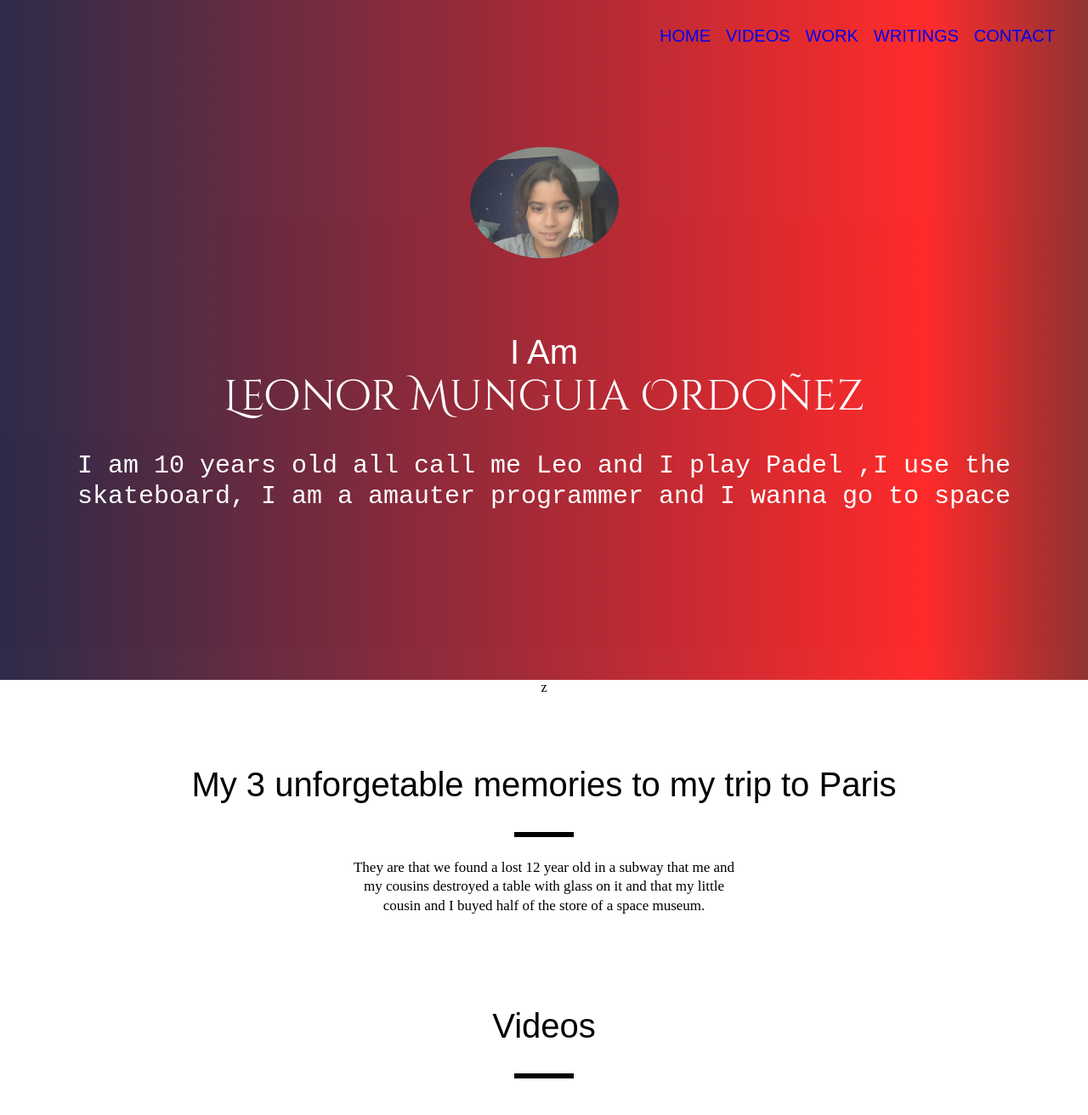
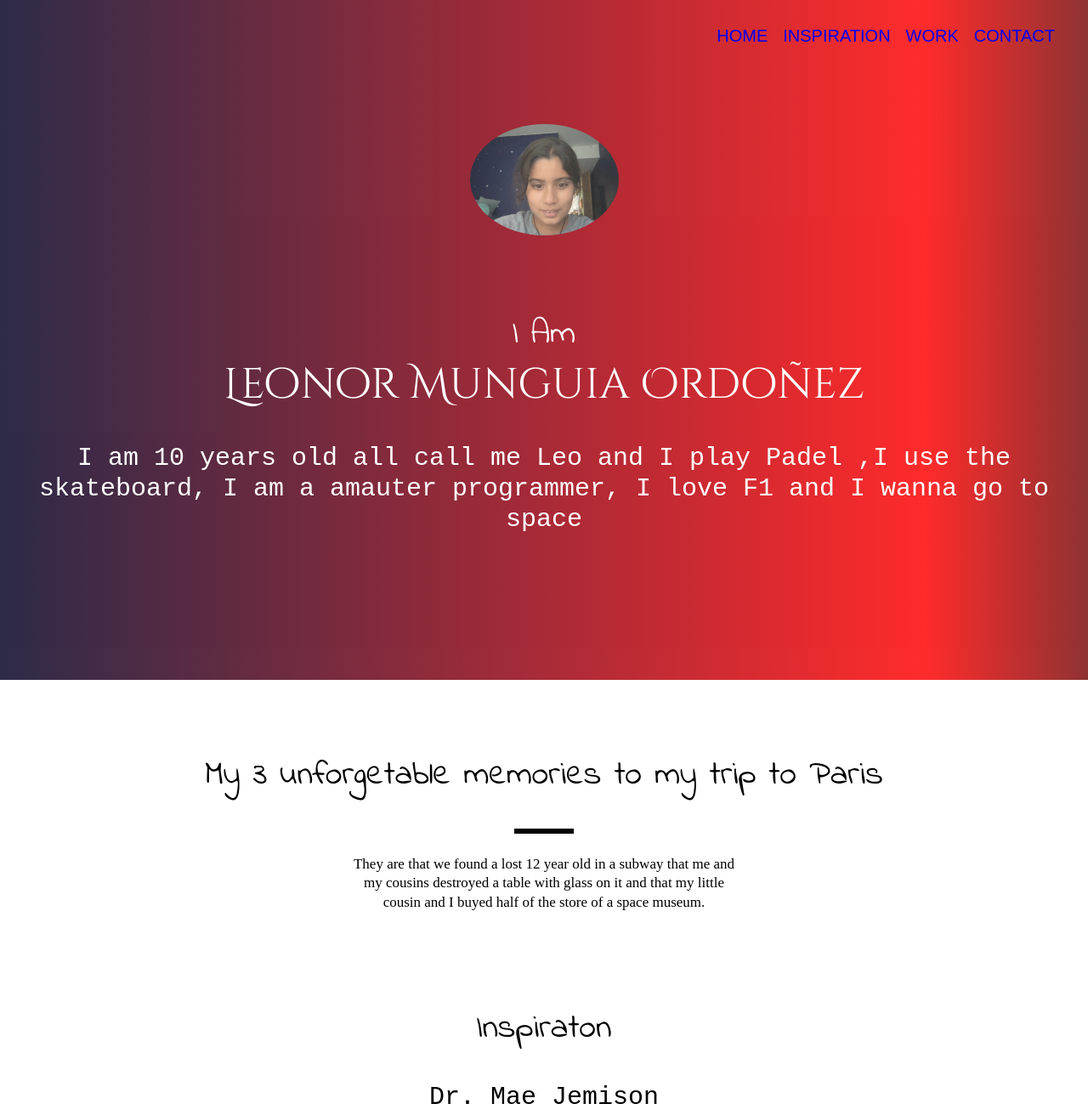
Before and after one commit to LEO2022R/mySite, a plain HTML site: page index.html in a window 1280 px wide. Shown: the top 1312 px of the page at 85% size. Drawn offline with Linux system fonts and the light colour scheme; grey boxes are pictures that could not be loaded.

Commit message:
Add files via upload

```diff
--- a/index.html
+++ b/index.html
@@ -1,30 +1,32 @@
-
 <!DOCTYPE html>
 <html lang="en">
+
 <head>
     <meta charset="utf-8">
     <title>Dr. Mae Jemison</title>
     <link rel="stylesheet" href="style.css">
     <link href="https://fonts.googleapis.com/css?family=Cinzel+Decorative&display=swap" rel="stylesheet">
-
+<link rel="preconnect" href="https://fonts.googleapis.com">
+<link rel="preconnect" href="https://fonts.gstatic.com" crossorigin>
+<link href="https://fonts.googleapis.com/css2?family=Indie+Flower&display=swap" rel="stylesheet">
 </head>
 
 <body>
 
     <ul class="menu">
         <li class="links"><a href="#welcome">HOME</a></li>
-        <li class="links"><a href="#videos">VIDEOS</a></li>
+        <li class="links"><a href="#inspiration">INSPIRATION</a></li>
         <li class="links"><a href="#work">WORK</a></li>
-        <li class="links"><a href="#writings">WRITINGS</a></li>
+
         <li class="links"><a href="#contact">CONTACT</a></li>
 
-    </ul>z
+    </ul>
 
     <section id="welcome">
         <div class="parallax-inner">
             <img src="IMG_20220504_183610.jpg" class="profile" />
             <h1>I Am <br><span id="name">Leonor Munguia Ordoñez</span></h1>
-            <h2> I am 10 years old all call me Leo and I play Padel ,I use the skateboard, I am a amauter programmer and I wanna go to space </h2>
+            <h2> I am 10 years old all call me Leo and I play Padel ,I use the skateboard, I am a amauter programmer, I love F1 and I wanna go to space </h2>
         </div>
 
     </section>
@@ -32,35 +34,32 @@
 
 
     <section id="bio">
-        <h1>My 3 unforgetable memories to my trip to Paris   </h1>
+        <h1>My 3 unforgetable memories to my trip to Paris </h1>
         <div class="line"></div>
         <p>They are that we found a lost 12 year old in a subway that me and my cousins destroyed a table with glass on it and that my little cousin and I buyed half of the store of a space museum.
 
 
-</p>
+        </p>
     </section>
 
-    <section id="videos">
-        <h1>Videos</h1>
+    <section id="inspiration">
+        <h1>Inspiraton</h1>
+        <h2>Dr. Mae Jemison</h2>
         <div class="line"></div>
         <br>
         <iframe width="560" height="315" src="https://www.youtube.com/embed/uuxkz6FFd1Q" title="YouTube video player" frameborder="0" allow="accelerometer; autoplay; clipboard-write; encrypted-media; gyroscope; picture-in-picture" allowfullscreen></iframe>
         <br>
         <br>
-       <iframe width="560" height="315" src="https://www.youtube.com/embed/B0vGDfuWhfI" title="YouTube video player" frameborder="0" allow="accelerometer; autoplay; clipboard-write; encrypted-media; gyroscope; picture-in-picture" allowfullscreen></iframe>
+        <iframe width="560" height="315" src="https://www.youtube.com/embed/B0vGDfuWhfI" title="YouTube video player" frameborder="0" allow="accelerometer; autoplay; clipboard-write; encrypted-media; gyroscope; picture-in-picture" allowfullscreen></iframe>
     </section>
     <section id="work">
         <h1>WORK</h1>
         <div class="line"></div>
-        <iframe width="900" height="1000" src="https://en.wikipedia.org/wiki/Mae_Jemison" frameborder="0"></iframe>
+        <a href="https://studio.code.org/projects/spritelab/YIEgyhvnNidIR3zkXa7u0Ndq33XIoPhi8Vzw3-kch8k"><img src="pizza.png"/> </a>
 
     </section>
-    <section id="writings">
-        <h1>WRITINGS</h1>
-        <div class="line"></div>
-        <a class="article" href="https://webfoundation.org/2019/03/web-birthday-30" target="_blank">30 years on, what’s next ForTheWeb?</a>
-        <br>
-        <a class="article" href="https://interestingengineering.com/how-did-tim-berners-lee-change-the-world-with-the-world-wide-web" target="_blank">How Did Tim Berners-Lee Change the World With the World Wide Web?</a>
-    </section>
 
-</body></html>
+
+</body>
+
+</html>
--- a/style.css
+++ b/style.css
@@ -35,7 +35,7 @@ background: linear-gradient(90deg, rgba(2,0,36,1) 0%, rgba(255,0,0,1) 85%, rgba(
 h1 {
 
     font-size: 40px;
-    font-family: sans-serif;
+    font-family: 'Indie Flower', cursive;
     font-weight: 300;
 
 }
```
Also changed, not shown: pizza.png (added).
